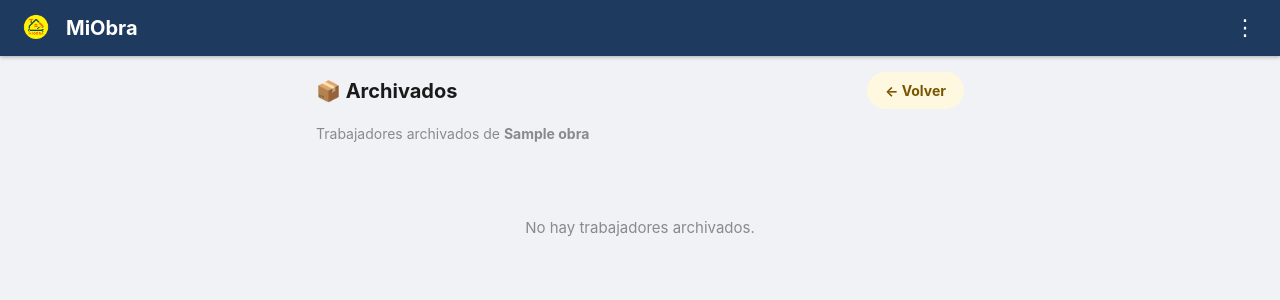
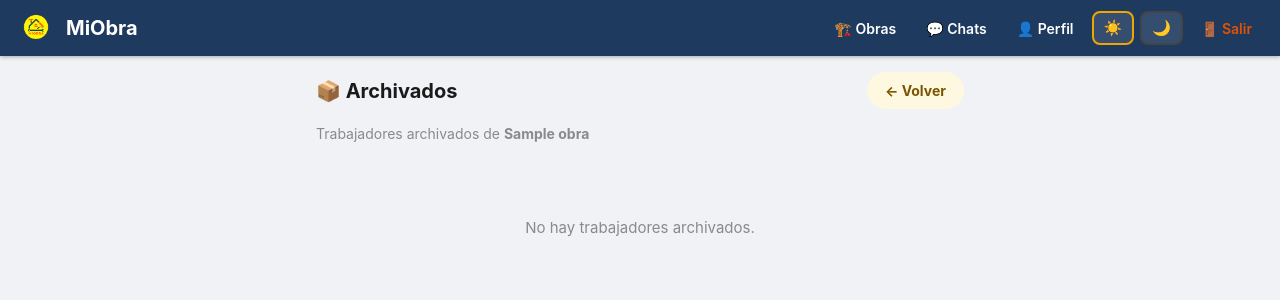
Before and after one commit to gimii565/MiObra, a Flask app: page /obra/1/archivados in a window 1280 px wide. Shown: the top 300 px of the page. Run offline with Flask 3, Linux system fonts and the light colour scheme; the visitor is signed in with stand-in values (Sample User, id 1); tables that the repository leaves empty hold one stand-in row (values such as "Sample post").

Commit message:
Reemplaza menu 3 puntitos desktop por links directos en navbar

```diff
--- a/static/css/style.css
+++ b/static/css/style.css
@@ -314,3 +314,29 @@ nav a {
         display: none;
     }
 }
+
+/* ── NAVBAR DESKTOP LINKS ── */
+.nav-link-desktop {
+    color: var(--nav-text);
+    text-decoration: none;
+    font-size: 14px;
+    font-weight: 600;
+    padding: 7px 12px;
+    border-radius: 8px;
+    transition: background 0.2s;
+}
+.nav-link-desktop:hover {
+    background: rgba(255,255,255,0.15);
+}
+.nav-btn-tema {
+    background: rgba(255,255,255,0.1);
+    border: 1px solid rgba(255,255,255,0.2);
+    color: var(--nav-text);
+    padding: 6px 10px;
+    border-radius: 8px;
+    cursor: pointer;
+    font-size: 15px;
+}
+.nav-btn-tema:hover {
+    background: rgba(255,255,255,0.2);
+}
--- a/templates/base.html
+++ b/templates/base.html
@@ -20,93 +20,23 @@
             <span style="font-weight:700;font-size:20px;color:var(--nav-text);">MiObra</span>
         </div>
 
-        <!-- 3 puntitos — solo desktop, en celular va en barra inferior -->
-        <div style="position:relative;" class="menu-desktop-only">
-            {% if session.get('usuario_id') or session.get('trabajador_id') %}
-            <button onclick="toggleOpciones()"
-                    style="background:none;border:none;cursor:pointer;
-                           color:var(--nav-text);font-size:22px;padding:8px;">
-                ⋮
-            </button>
-            <div id="menu-opciones"
-                 style="display:none;position:absolute;right:0;top:44px;
-                        background:var(--surface);border-radius:12px;
-                        box-shadow:0 4px 20px rgba(0,0,0,0.2);
-                        min-width:200px;z-index:999;overflow:hidden;
-                        border:1px solid var(--border);">
-                <div style="padding:8px 0;">
-                    <p style="padding:10px 16px;font-size:12px;
-                               color:var(--text-muted);font-weight:700;
-                               text-transform:uppercase;letter-spacing:0.5px;">
-                        Tema
-                    </p>
-                    <div style="display:flex;gap:8px;padding:0 16px 10px;">
-                        <button onclick="setTema('claro')" id="btn-claro-d"
-                            style="flex:1;padding:8px;border-radius:8px;
-                                   border:2px solid var(--border);cursor:pointer;
-                                   font-weight:bold;background:#f4f6f8;color:#222;font-size:13px;">
-                            ☀️ Claro
-                        </button>
-                        <button onclick="setTema('oscuro')" id="btn-oscuro-d"
-                            style="flex:1;padding:8px;border-radius:8px;
-                                   border:2px solid var(--border);cursor:pointer;
-                                   font-weight:bold;background:#1a1a1a;color:#f0f0f0;font-size:13px;">
-                            🌙 Oscuro
-                        </button>
-                    </div>
-                    <hr style="border:none;border-top:1px solid var(--border);margin:4px 0;">
-                    {% if session.get('usuario_id') %}
-                    <a href="/contratista"
-                       style="display:flex;align-items:center;gap:10px;padding:12px 16px;
-                              text-decoration:none;color:var(--text);font-size:14px;">
-                        🏗️ Mis Obras
-                    </a>
-                    <a href="/chats"
-                       style="display:flex;align-items:center;gap:10px;padding:12px 16px;
-                              text-decoration:none;color:var(--text);font-size:14px;">
-                        💬 Chats
-                    </a>
-                    <a href="/perfil"
-                       style="display:flex;align-items:center;gap:10px;padding:12px 16px;
-                              text-decoration:none;color:var(--text);font-size:14px;">
-                        👤 Mi Perfil
-                    </a>
-                    <hr style="border:none;border-top:1px solid var(--border);margin:4px 0;">
-                    <a href="/logout"
-                       style="display:flex;align-items:center;gap:10px;padding:12px 16px;
-                              text-decoration:none;color:#e65100;font-size:14px;font-weight:700;">
-                        🚪 Cerrar sesión
-                    </a>
-                    {% elif session.get('trabajador_id') %}
-                    <a href="/trabajador/inicio"
-                       style="display:flex;align-items:center;gap:10px;padding:12px 16px;
-                              text-decoration:none;color:var(--text);font-size:14px;">
-                        🏠 Inicio
-                    </a>
-                    <a href="/mi-semana/{{ session.get('trabajador_id') }}"
-                       style="display:flex;align-items:center;gap:10px;padding:12px 16px;
-                              text-decoration:none;color:var(--text);font-size:14px;">
-                        📅 Mi Semana
-                    </a>
-                    <a href="/chats"
-                       style="display:flex;align-items:center;gap:10px;padding:12px 16px;
-                              text-decoration:none;color:var(--text);font-size:14px;">
-                        💬 Chats
-                    </a>
-                    <a href="/trabajador/perfil"
-                       style="display:flex;align-items:center;gap:10px;padding:12px 16px;
-                              text-decoration:none;color:var(--text);font-size:14px;">
-                        👤 Mi Perfil
-                    </a>
-                    <hr style="border:none;border-top:1px solid var(--border);margin:4px 0;">
-                    <a href="/trabajador/logout"
-                       style="display:flex;align-items:center;gap:10px;padding:12px 16px;
-                              text-decoration:none;color:#e65100;font-size:14px;font-weight:700;">
-                        🚪 Cerrar sesión
-                    </a>
-                    {% endif %}
-                </div>
-            </div>
+        <!-- Links directos en navbar — solo desktop -->
+        <div class="menu-desktop-only" style="display:flex;align-items:center;gap:6px;">
+            {% if session.get('usuario_id') %}
+            <a href="/contratista" class="nav-link-desktop">🏗️ Obras</a>
+            <a href="/chats" class="nav-link-desktop">💬 Chats</a>
+            <a href="/perfil" class="nav-link-desktop">👤 Perfil</a>
+            <button onclick="setTema('claro')" id="btn-claro-d" class="nav-btn-tema">☀️</button>
+            <button onclick="setTema('oscuro')" id="btn-oscuro-d" class="nav-btn-tema">🌙</button>
+            <a href="/logout" class="nav-link-desktop" style="color:#e65100;">🚪 Salir</a>
+            {% elif session.get('trabajador_id') %}
+            <a href="/trabajador/inicio" class="nav-link-desktop">🏠 Inicio</a>
+            <a href="/mi-semana/{{ session.get('trabajador_id') }}" class="nav-link-desktop">📅 Semana</a>
+            <a href="/chats" class="nav-link-desktop">💬 Chats</a>
+            <a href="/trabajador/perfil" class="nav-link-desktop">👤 Perfil</a>
+            <button onclick="setTema('claro')" id="btn-claro-d" class="nav-btn-tema">☀️</button>
+            <button onclick="setTema('oscuro')" id="btn-oscuro-d" class="nav-btn-tema">🌙</button>
+            <a href="/trabajador/logout" class="nav-link-desktop" style="color:#e65100;">🚪 Salir</a>
             {% endif %}
         </div>
     </nav>
```
